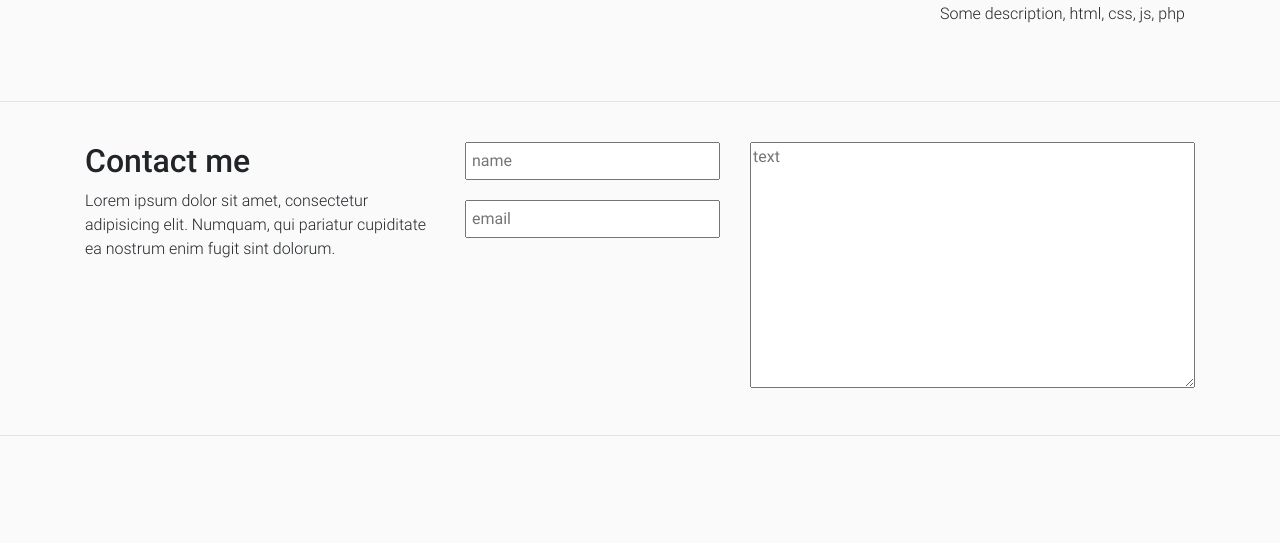
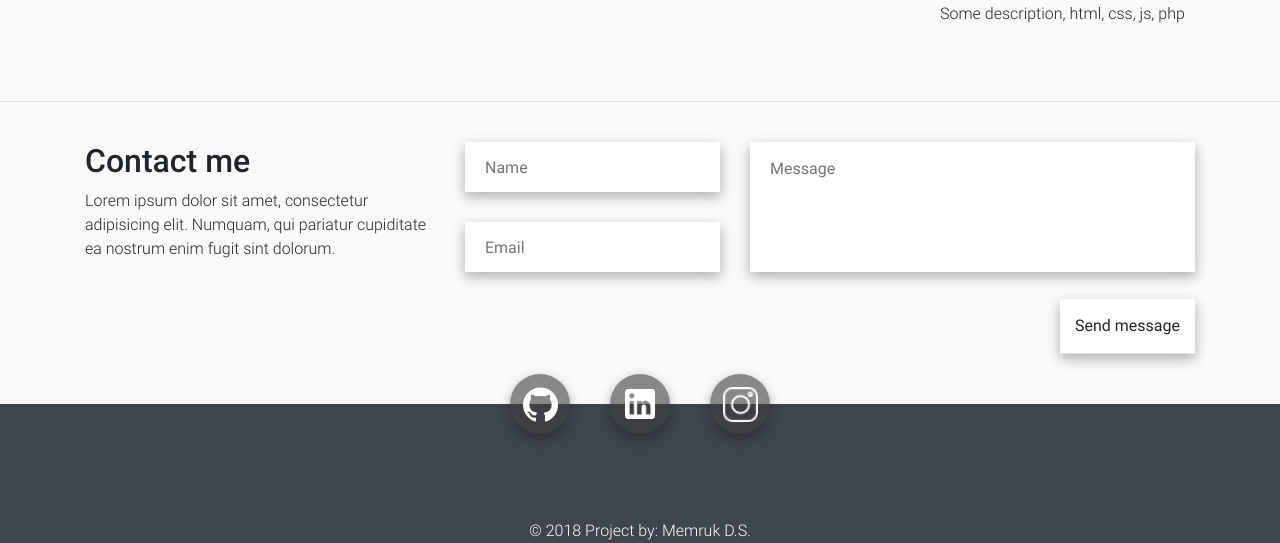
Before and after one commit to ProteinR/portfolio, a plain HTML site: page index.html in a window 1280 px wide. Shown: the part 1989-2532 px from the top of the page. Before the commit the page ends 2425 px from the top, so only its background shows below. Drawn offline with nearby package versions, Linux system fonts and the light colour scheme.

Commit message:
Аooter added

```diff
--- a/css/style.less
+++ b/css/style.less
@@ -414,18 +414,99 @@ section {
 }
 
 .contact-section {
+    border-bottom: none;
+
     .contacts {
 
         input {
             width: 100%;
-            padding: 5px;
-            margin-bottom: 20px;
+            height: 50px;
+            padding: 5px 20px;
+            margin-bottom: 30px;
+            border: none;
+            box-shadow: 0 5px 11px 0 rgba(0, 0, 0, .18), 0 4px 15px 0 rgba(0, 0, 0, .15);
+
         }
     }
 
     .text {
         textarea {
+            padding: 15px 20px;
             width: 100%;
+            height: 130px;
+            resize: none;
+            border: none;
+            box-shadow: 0 5px 11px 0 rgba(0, 0, 0, .18), 0 4px 15px 0 rgba(0, 0, 0, .15);
+
+        }
+    }
+
+    .button {
+        float: right;
+
+        input {
+            background-color: white;
+            border: none;
+            padding: 15px;
+            margin-top: 20px;
+            color: #212529;
+            //            border: 1px solid gray;
+            border-bottom: 1px solid #e3e3e3;
+            font-family: "Roboto", sans-serif;
+            box-shadow: 0 5px 11px 0 rgba(0, 0, 0, .18), 0 4px 15px 0 rgba(0, 0, 0, .15);
+
+            cursor: pointer;
+
+            &:hover {
+                border: 1px solid #e3e3e3;
+                box-shadow: none;
+
+
+            }
+
+        }
+
+    }
+}
+
+footer {
+    min-height: 50px;
+    background-color: @dark;
+    padding-top: 15px;
+    margin-top: 10px;
+
+    .icons {
+        color: white;
+        position: relative;
+
+        //        .icons-wrapper {
+        //            width: 100%;
+
+        a {
+            position: relative;
+            top: -65px;
+            display: flex;
+            justify-content: center;
+            width: 60px;
+            height: 60px;
+            background: hsla(0, 0%, 24%, 0.6);
+            box-shadow: 0 5px 11px 0 rgba(0, 0, 0, .18), 0 4px 15px 0 rgba(0, 0, 0, .15);
+
+            border-radius: 50%;
+            margin: 20px;
+            cursor: pointer;
+            transition: .4s;
+
+            img {
+                width: 35px;
+                //                height: 35px;
+            }
+        }
+    }
+
+    .copyright {
+        span {
+            color: white;
         }
     }
 }
--- a/index.html
+++ b/index.html
@@ -5,7 +5,7 @@
     <meta charset="utf-8">
     <meta name="viewport" content="width=device-width, initial-scale=1, shrink-to-fit=no">
     <meta http-equiv="x-ua-compatible" content="ie=edge">
-    <title>Material Design Bootstrap</title>
+    <title>Portfolio</title>
     <!-- Font Awesome -->
     <link rel="stylesheet" href="https://maxcdn.bootstrapcdn.com/font-awesome/4.7.0/css/font-awesome.min.css">
     <link rel="stylesheet" href="https://stackpath.bootstrapcdn.com/bootstrap/4.1.3/css/bootstrap.min.css" integrity="sha384-MCw98/SFnGE8fJT3GXwEOngsV7Zt27NXFoaoApmYm81iuXoPkFOJwJ8ERdknLPMO" crossorigin="anonymous">
@@ -288,6 +288,7 @@
 
     <section class="contact-section">
         <div class="container">
+            <form action="">
                 <div class="row">
                     <div class="col-md-4">
                         <h2 class="h2-responsive ">Contact me</h2>
@@ -295,18 +296,42 @@
                             <p>Lorem ipsum dolor sit amet, consectetur adipisicing elit. Numquam, qui pariatur cupiditate ea nostrum enim fugit sint dolorum.</p>
                         </div>
                     </div>
-
                     <div class="col-md-3 contacts">
-                    <input type="text" placeholder="name">
-                    <input type="text" placeholder="email">
+                        <input type="text" placeholder="Name">
+                        <input type="text" placeholder="Email">
                     </div>
                     <div class="col-md-5 text">
-                    <textarea name="" id="" cols="30" rows="10" placeholder="text"></textarea>
+                        <textarea name="" id="" cols="30" rows="10" placeholder="Message"></textarea>
+                        <div class="button">
+                            <input type="submit" value="Send message">
                         </div>
                     </div>
-
+                </div>
+            </form>
         </div>
     </section>
+
+    <footer>
+
+        <div class="icons d-flex justify-content-center">
+            <!--            <div class="icons-wrapper">-->
+            <a class="contact-icon  d-flex justify-content-center align-items-center" href="https://vk.com/warnes">
+                <img src="img/github-logo.png" alt="">
+            </a>
+
+            <a class="contact-icon d-flex justify-content-center align-items-center" href="https://vk.com/warnes">
+                <img src="img/linkedin-logo.png" style="width: 30px;" alt="">
+
+            </a>
+
+            <a class="contact-icon d-flex justify-content-center align-items-center" href="https://vk.com/warnes"> <img src="img/instagram.png" alt=""></a>
+            <!--            </div>-->
+        </div>
+        <div class="copyright  d-flex align-items-center justify-content-center">
+            <span>© 2018 Project by: Memruk D.S.</span>
+        </div>
+
+    </footer>
 
 
 
```
Also changed, not shown: css/style.css, img/github-logo.png (added), img/instagram.png (added), img/linkedin-logo.png (added). Lines whose indentation alone changed are shown as unchanged.
